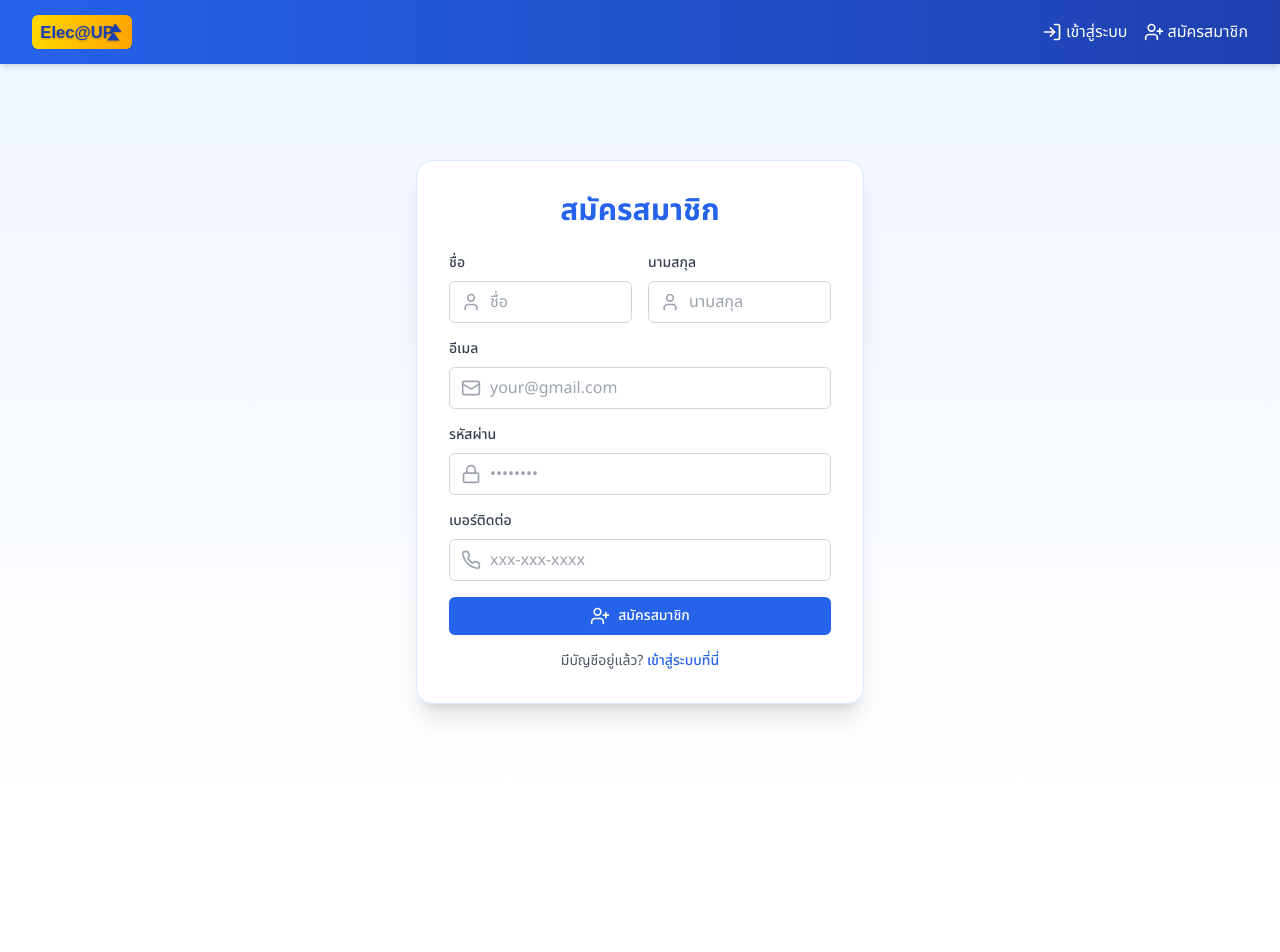
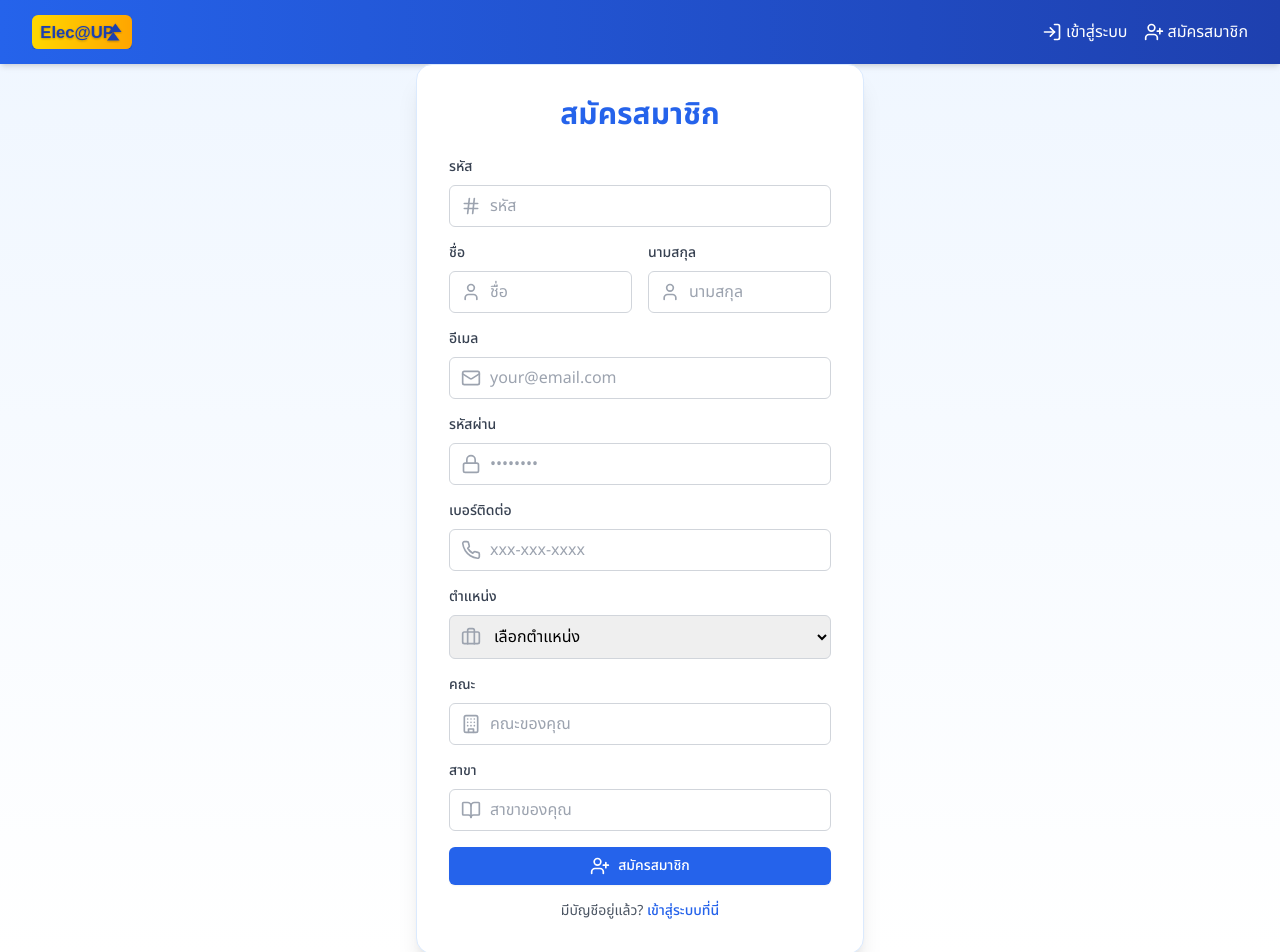
Before and after one commit to NCS09/Front-End, a Next.js app: page /Register in a window 1280 px wide. Before the commit the page ends 800 px from the top, so only its background shows below. Built offline with nearby package versions, Linux system fonts and the light colour scheme.

Commit message:
register

```diff
--- a/app/components/auth/borrow.tsx
+++ b/app/components/auth/borrow.tsx
@@ -76,7 +76,7 @@ const BorrowDevicePage: React.FC = () => {
             id: userId
         }));
         const itemsString = JSON.stringify(items);
-        return `https://c858-2403-6200-8958-c93-40c5-d2c9-6401-a3c3.ngrok-free.app/loan-data?data=${encodeURIComponent(itemsString)}`;
+        return `https://cb8a-2403-6200-8958-c93-f16d-ae34-4241-eea0.ngrok-free.app/loan-data?data=${encodeURIComponent(itemsString)}`;
     };
 
     const handleGenerateQRCode = () => {
--- a/app/components/auth/register.tsx
+++ b/app/components/auth/register.tsx
@@ -5,15 +5,19 @@ import { useRouter } from 'next/navigation';
 import SuccessModal from './Success';
 import Navbar from './navbars';
 import { motion } from 'framer-motion';
-import { User, Mail, Lock, UserPlus, Phone } from 'lucide-react';
+import { User, Mail, Lock, UserPlus, Phone, Briefcase, BookOpen, Building, Hash } from 'lucide-react';
 
 export default function Register() {
     const apiUrl = process.env.NEXT_PUBLIC_API_URL;
+    const [id, setId] = useState<string>('');
     const [firstname, setFirstname] = useState<string>('');
     const [lastname, setLastname] = useState<string>('');
     const [email, setEmail] = useState<string>('');
     const [password, setPassword] = useState<string>('');
     const [phone, setPhone] = useState<string>('');
+    const [duty, setDuty] = useState<string>('');
+    const [faculty, setFaculty] = useState<string>('');
+    const [branch, setBranch] = useState<string>('');
     const [message, setMessage] = useState<string>('');
     const [error, setError] = useState<string>('');
     const [isSuccessModalOpen, setSuccessModalOpen] = useState<boolean>(false);
@@ -22,7 +26,14 @@ export default function Register() {
 
     const handleSubmit = async (e: FormEvent) => {
         e.preventDefault();
-        const formData = { email, password, firstname, lastname, phone };
+
+        // Check if all fields are filled
+        if (!id || !firstname || !lastname || !email || !password || !phone || !duty || !faculty || !branch) {
+            setError('กรุณากรอกข้อมูลให้ครบทุกช่อง');
+            return;
+        }
+
+        const formData = { id, email, password, firstname, lastname, phone, duty, faculty, branch };
 
         try {
             const response = await fetch(`${apiUrl}/register`, {
@@ -58,6 +69,23 @@ export default function Register() {
                 >
                     <h1 className="text-3xl font-bold text-center text-blue-600 mb-6">สมัครสมาชิก</h1>
                     <form onSubmit={handleSubmit} className="space-y-4">
+                        <div>
+                            <label className="block text-sm font-medium text-gray-700 mb-2" htmlFor="id">
+                                รหัส
+                            </label>
+                            <div className="relative">
+                                <Hash className="absolute left-3 top-1/2 transform -translate-y-1/2 text-gray-400" size={20} />
+                                <input
+                                    type="text"
+                                    id="id"
+                                    name="id"
+                                    required
+                                    className="w-full pl-10 pr-3 py-2 border border-gray-300 rounded-md focus:outline-none focus:ring-2 focus:ring-blue-500 focus:border-transparent"
+                                    placeholder="รหัส"
+                                    onChange={(e) => setId(e.target.value)}
+                                />
+                            </div>
+                        </div>
                         <div className="flex space-x-4">
                             <div className="flex-1">
                                 <label className="block text-sm font-medium text-gray-700 mb-2" htmlFor="firstname">
@@ -69,6 +97,7 @@ export default function Register() {
                                         type="text"
                                         id="firstname"
                                         name="firstname"
+                                        required
                                         className="w-full pl-10 pr-3 py-2 border border-gray-300 rounded-md focus:outline-none focus:ring-2 focus:ring-blue-500 focus:border-transparent"
                                         placeholder="ชื่อ"
                                         onChange={(e) => setFirstname(e.target.value)}
@@ -85,6 +114,7 @@ export default function Register() {
                                         type="text"
                                         id="lastname"
                                         name="lastname"
+                                        required
                                         className="w-full pl-10 pr-3 py-2 border border-gray-300 rounded-md focus:outline-none focus:ring-2 focus:ring-blue-500 focus:border-transparent"
                                         placeholder="นามสกุล"
                                         onChange={(e) => setLastname(e.target.value)}
@@ -102,8 +132,9 @@ export default function Register() {
                                     type="email"
                                     id="email"
                                     name="email"
+                                    required
                                     className="w-full pl-10 pr-3 py-2 border border-gray-300 rounded-md focus:outline-none focus:ring-2 focus:ring-blue-500 focus:border-transparent"
-                                    placeholder="your@gmail.com"
+                                    placeholder="your@email.com"
                                     onChange={(e) => setEmail(e.target.value)}
                                 />
                             </div>
@@ -118,6 +149,7 @@ export default function Register() {
                                     type="password"
                                     id="password"
                                     name="password"
+                                    required
                                     className="w-full pl-10 pr-3 py-2 border border-gray-300 rounded-md focus:outline-none focus:ring-2 focus:ring-blue-500 focus:border-transparent"
                                     placeholder="••••••••"
                                     onChange={(e) => setPassword(e.target.value)}
@@ -125,18 +157,72 @@ export default function Register() {
                             </div>
                         </div>
                         <div>
-                            <label className="block text-sm font-medium text-gray-700 mb-2" htmlFor="Phone">
+                            <label className="block text-sm font-medium text-gray-700 mb-2" htmlFor="phone">
                                 เบอร์ติดต่อ
                             </label>
                             <div className="relative">
                                 <Phone className="absolute left-3 top-1/2 transform -translate-y-1/2 text-gray-400" size={20} />
                                 <input
-                                    type="phone"
+                                    type="tel"
                                     id="phone"
                                     name="phone"
+                                    required
                                     className="w-full pl-10 pr-3 py-2 border border-gray-300 rounded-md focus:outline-none focus:ring-2 focus:ring-blue-500 focus:border-transparent"
                                     placeholder="xxx-xxx-xxxx"
                                     onChange={(e) => setPhone(e.target.value)}
+                                />
+                            </div>
+                        </div>
+                        <div>
+                            <label className="block text-sm font-medium text-gray-700 mb-2" htmlFor="duty">
+                                ตำแหน่ง
+                            </label>
+                            <div className="relative">
+                                <Briefcase className="absolute left-3 top-1/2 transform -translate-y-1/2 text-gray-400" size={20} />
+                                <select
+                                    id="duty"
+                                    name="duty"
+                                    required
+                                    className="w-full pl-10 pr-3 py-2 border border-gray-300 rounded-md focus:outline-none focus:ring-2 focus:ring-blue-500 focus:border-transparent"
+                                    onChange={(e) => setDuty(e.target.value)}
+                                >
+                                    <option value="">เลือกตำแหน่ง</option>
+                                    <option value="นิสิต">นิสิต</option>
+                                    <option value="อาจารย์/เจ้าหน้าที่">อาจารย์/เจ้าหน้าที่</option>
+                                </select>
+                            </div>
+                        </div>
+                        <div>
+                            <label className="block text-sm font-medium text-gray-700 mb-2" htmlFor="faculty">
+                                คณะ
+                            </label>
+                            <div className="relative">
+                                <Building className="absolute left-3 top-1/2 transform -translate-y-1/2 text-gray-400" size={20} />
+                                <input
+                                    type="text"
+                                    id="faculty"
+                                    name="faculty"
+                                    required
+                                    className="w-full pl-10 pr-3 py-2 border border-gray-300 rounded-md focus:outline-none focus:ring-2 focus:ring-blue-500 focus:border-transparent"
+                                    placeholder="คณะของคุณ"
+                                    onChange={(e) => setFaculty(e.target.value)}
+                                />
+                            </div>
+                        </div>
+                        <div>
+                            <label className="block text-sm font-medium text-gray-700 mb-2" htmlFor="branch">
+                                สาขา
+                            </label>
+                            <div className="relative">
+                                <BookOpen className="absolute left-3 top-1/2 transform -translate-y-1/2 text-gray-400" size={20} />
+                                <input
+                                    type="text"
+                                    id="branch"
+                                    name="branch"
+                                    required
+                                    className="w-full pl-10 pr-3 py-2 border border-gray-300 rounded-md focus:outline-none focus:ring-2 focus:ring-blue-500 focus:border-transparent"
+                                    placeholder="สาขาของคุณ"
+                                    onChange={(e) => setBranch(e.target.value)}
                                 />
                             </div>
                         </div>
```
